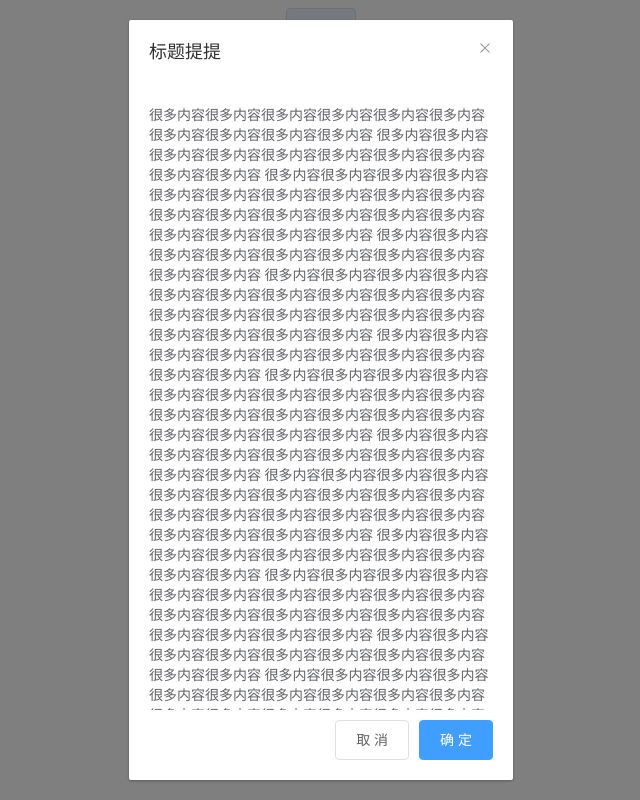
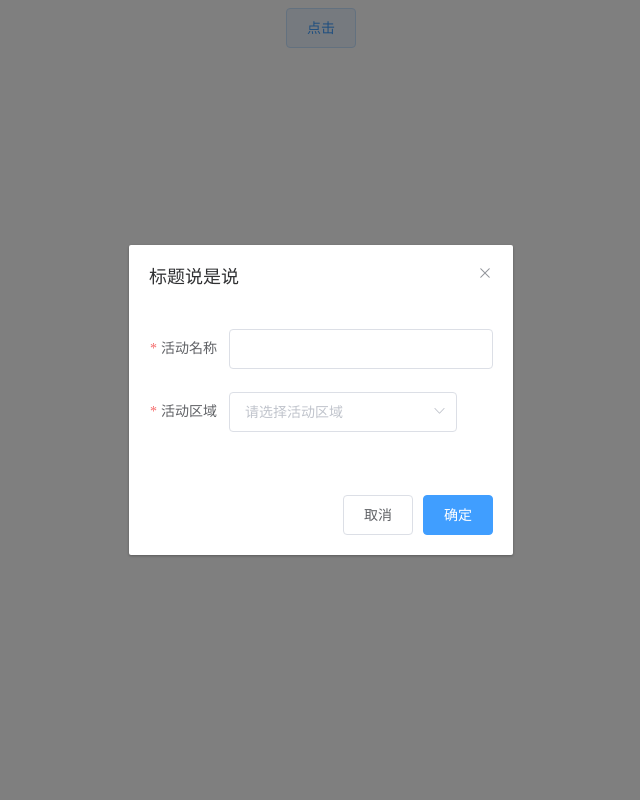
Before and after one commit to chendonming/NewVue, a Vue app in the folder UI/: page / in a window 1280 px wide. Both pictures are taken after a click on the button "点击". Shown: the whole page, without its empty margins (319-959 px from the left). Built offline with nearby package versions, Linux system fonts and the light colour scheme.

Commit message:
i18n and validator for  form-item

```diff
--- a/UI/package.json
+++ b/UI/package.json
@@ -1,6 +1,11 @@
 {
   "name": "newvue",
   "version": "0.1.0",
+  "author": {
+    "email": "2283973011@qq.com",
+    "name": "chendm",
+    "url": "https://github.com/chendonming"
+  },
   "private": true,
   "scripts": {
     "serve": "vue-cli-service serve",
@@ -12,6 +17,7 @@
     "core-js": "^3.6.4",
     "element-ui": "^2.13.0",
     "vue": "^2.6.11",
+    "vue-i18n": "^8.15.5",
     "vue-router": "^3.1.5"
   },
   "devDependencies": {
--- /dev/null
+++ b/UI/src/common/validator.js
@@ -0,0 +1,20 @@
+/**
+ * 校验器
+ */
+export default {
+  mobile: (vue) => (rule, value, callback) => {
+    if (!/^1[0-9]{10}$/.test(value)) {
+      callback(new Error(`${vue.$t('mobileError')}`));
+    } else {
+      callback();
+    }
+  },
+
+  email: (vue) => (rule, value, callback) => {
+    if (!/[a-zA-Z0-9_-]+@[a-zA-Z0-9_-]+(\.[a-zA-Z0-9_-]+)+$/.test(value)) {
+      callback(new Error(`${vue.$t('emailError')}`));
+    } else {
+      callback();
+    }
+  },
+};
--- /dev/null
+++ b/UI/src/components/CForm.vue
@@ -0,0 +1,79 @@
+<template>
+  <div>
+    <el-form ref="form" v-bind="$attrs" :rules="defaultRules">
+      <slot></slot>
+    </el-form>
+  </div>
+</template>
+
+<script>
+import validator from '@/common/validator';
+/**
+ * Basic Form Components
+ */
+export default {
+  inheritAttrs: false,
+  props: {
+    // Whether the default rule is enabled
+    defaultRulesSwitch: {
+      type: Boolean,
+      default: true,
+    },
+    mobile: {
+      type: Boolean,
+      default: false,
+    },
+  },
+  data() {
+    return {
+      defaultRules: {}, // Default configuration made by interception
+    };
+  },
+  created() {
+    const arr = this.$slots.default.map((v) => ({
+      ...v.componentOptions.propsData,
+      ...v.data.attrs,
+    }));
+    arr.forEach((v) => {
+      if (Object.prototype.hasOwnProperty.call(v, 'required')) {
+        if (!this.defaultRules[v.prop]) {
+          this.$set(this.defaultRules, v.prop, []);
+        }
+        this.defaultRules[v.prop].push({
+          required: true,
+          message: `${v.label}${this.$t('canntNull')}`,
+          trigger: 'blur',
+        });
+      }
+
+      if (Object.prototype.hasOwnProperty.call(v, 'mobile')) {
+        if (!this.defaultRules[v.prop]) {
+          this.$set(this.defaultRules, v.prop, []);
+        }
+        this.defaultRules[v.prop].push({
+          validator: validator.mobile(this),
+          trigger: 'blur',
+        });
+      }
+
+      if (Object.prototype.hasOwnProperty.call(v, 'email')) {
+        if (!this.defaultRules[v.prop]) {
+          this.$set(this.defaultRules, v.prop, []);
+        }
+        this.defaultRules[v.prop].push({
+          validator: validator.email(this),
+          trigger: 'blur',
+        });
+      }
+    });
+  },
+  methods: {
+    validate(fn) {
+      return this.$refs.form.validate(fn);
+    },
+  },
+};
+</script>
+
+<style>
+</style>
--- a/UI/src/components/base/popup.vue
+++ b/UI/src/components/base/CPopup.vue
@@ -3,32 +3,33 @@
     <el-dialog
       ref="dialog"
       :append-to-body="true"
-      v-bind="elprops"
+      v-bind="$attrs"
       top="0"
       :visible.sync="show"
       :before-close="handleClose"
       width="30%"
-      v-moveAnyWhere="'asas'"
     >
       <slot></slot>
       <span slot="footer" class="dialog-footer">
-        <el-button @click="closeModal">取 消</el-button>
-        <el-button type="primary" @click="closeModal">确 定</el-button>
+        <el-button @click="closeModal">{{$t('cancel')}}</el-button>
+        <el-button type="primary" @click="submit">{{$t('submit')}}</el-button>
       </span>
     </el-dialog>
   </div>
 </template>
 
 <script>
+/**
+ * Basic popup assembly
+ */
 export default {
-  name: 'popup',
+  name: 'cpopup',
+  inheritAttrs: false,
   props: {
-    // 是否可见
+    // Is visible
     visible: Boolean,
-    // 是否可以拖动
+    // Whether it can be dragged
     draggable: Boolean,
-    // el-dialog自身的props
-    elprops: Object,
   },
   data() {
     return {
@@ -41,8 +42,10 @@ export default {
       endY: 0,
       allowDrag: true,
       instance: null,
-
-      maxGap: 20, // 最大空隙 即弹窗上下都要有至少maxGap的空隙
+      // The maximum gap is that
+      // there must be a gap of at least maxGap above
+      // and below the popup window.
+      maxGap: 20,
     };
   },
   mounted() {
@@ -66,7 +69,7 @@ export default {
       this.show = val;
       if (val) {
         this.$nextTick(() => {
-          // 居中显示
+          // Center display
           const dom = this.instance || this.getInstance();
           this.instance = dom;
           const height = dom.offsetHeight;
@@ -104,13 +107,14 @@ export default {
     }
   },
   methods: {
+    submit() {
+      this.$emit('submit');
+    },
+
     getInstance() {
       return this.$refs.dialog.$el.querySelector('.el-dialog');
     },
 
-    /**
-     * 处理实例的位置
-     */
     handleInstancePosition(top, left) {
       const dom = this.instance;
       dom.style.top = `${top}px`;
@@ -121,9 +125,6 @@ export default {
       done();
     },
 
-    /**
-     * 处理鼠标按下事件
-     */
     handleMousedown(e) {
       if (this.allowDrag && e.target.closest('.el-dialog__header')) {
         this.allowDrag = false;
@@ -132,9 +133,6 @@ export default {
       }
     },
 
-    /**
-     * 处理鼠标移动
-     */
     handleMousemove(e) {
       if (!this.allowDrag) {
         const x = e.pageX;
@@ -146,9 +144,6 @@ export default {
       }
     },
 
-    /**
-     * 处理鼠标弹起事件
-     */
     handleMouseup() {
       if (this.instance && !this.allowDrag) {
         this.allowDrag = true;
--- a/UI/src/components/base/direct/moveAnyWhere.js
+++ /dev/null
@@ -1,7 +0,0 @@
-import Vue from 'vue';
-
-Vue.directive('moveAnyWhere', {
-  bind(el, binding) {
-    console.log(el, binding);
-  },
-});
--- /dev/null
+++ b/UI/src/i18n/i18n.js
@@ -0,0 +1,15 @@
+import Vue from 'vue';
+import VueI18n from 'vue-i18n';
+import locale from 'element-ui/lib/locale';
+import messages from './lang';
+
+Vue.use(VueI18n);
+
+const i18n = new VueI18n({
+  locale: 'cn',
+  messages,
+});
+
+locale.i18n((key, value) => i18n.t(key, value));
+
+export default i18n;
--- /dev/null
+++ b/UI/src/i18n/lang/cn.js
@@ -0,0 +1,12 @@
+import zhLocale from 'element-ui/lib/locale/lang/zh-CN';
+
+const cn = {
+  cancel: '取消',
+  submit: '确定',
+  canntNull: '不能为空',
+  mobileError: '手机号码错误',
+  emailError: '电子邮箱错误',
+  ...zhLocale,
+};
+
+export default cn;
--- /dev/null
+++ b/UI/src/i18n/lang/en.js
@@ -0,0 +1,12 @@
+import enLocale from 'element-ui/lib/locale/lang/en';
+
+const en = {
+  cancel: 'cancel',
+  submit: 'submit',
+  canntNull: 'can\'t be null',
+  mobileError: 'mobile validate error',
+  emailError: 'email validate error',
+  ...enLocale,
+};
+
+export default en;
--- /dev/null
+++ b/UI/src/i18n/lang/index.js
@@ -0,0 +1,7 @@
+import en from './en';
+import cn from './cn';
+
+export default {
+  en,
+  cn,
+};
--- a/UI/src/views/Home.vue
+++ b/UI/src/views/Home.vue
@@ -1,55 +1,52 @@
 <template>
   <div>
     <el-button @click="visible = true">点击</el-button>
-    <popup :visible.sync="visible" :draggable="true" :elprops="elprops">
-      很多内容很多内容很多内容很多内容很多内容很多内容很多内容很多内容很多内容很多内容
-      很多内容很多内容很多内容很多内容很多内容很多内容很多内容很多内容很多内容很多内容
-      很多内容很多内容很多内容很多内容很多内容很多内容很多内容很多内容很多内容很多内容
-      很多内容很多内容很多内容很多内容很多内容很多内容很多内容很多内容很多内容很多内容
-      很多内容很多内容很多内容很多内容很多内容很多内容很多内容很多内容很多内容很多内容
-      很多内容很多内容很多内容很多内容很多内容很多内容很多内容很多内容很多内容很多内容
-      很多内容很多内容很多内容很多内容很多内容很多内容很多内容很多内容很多内容很多内容
-      很多内容很多内容很多内容很多内容很多内容很多内容很多内容很多内容很多内容很多内容
-      很多内容很多内容很多内容很多内容很多内容很多内容很多内容很多内容很多内容很多内容
-      很多内容很多内容很多内容很多内容很多内容很多内容很多内容很多内容很多内容很多内容
-      很多内容很多内容很多内容很多内容很多内容很多内容很多内容很多内容很多内容很多内容
-      很多内容很多内容很多内容很多内容很多内容很多内容很多内容很多内容很多内容很多内容
-      很多内容很多内容很多内容很多内容很多内容很多内容很多内容很多内容很多内容很多内容
-      很多内容很多内容很多内容很多内容很多内容很多内容很多内容很多内容很多内容很多内容
-      很多内容很多内容很多内容很多内容很多内容很多内容很多内容很多内容很多内容很多内容
-      很多内容很多内容很多内容很多内容很多内容很多内容很多内容很多内容很多内容很多内容
-      很多内容很多内容很多内容很多内容很多内容很多内容很多内容很多内容很多内容很多内容
-      很多内容很多内容很多内容很多内容很多内容很多内容很多内容很多内容很多内容很多内容
-      很多内容很多内容很多内容很多内容很多内容很多内容很多内容很多内容很多内容很多内容
-      很多内容很多内容很多内容很多内容很多内容很多内容很多内容很多内容很多内容很多内容
-      很多内容很多内容很多内容很多内容很多内容很多内容很多内容很多内容很多内容很多内容
-      很多内容很多内容很多内容很多内容很多内容很多内容很多内容很多内容很多内容很多内容
-      很多内容很多内容很多内容很多内容很多内容很多内容很多内容很多内容很多内容很多内容
-      很多内容很多内容很多内容很多内容很多内容很多内容很多内容很多内容很多内容很多内容
-      很多内容很多内容很多内容很多内容很多内容很多内容很多内容很多内容很多内容很多内容
-      很多内容很多内容很多内容很多内容很多内容很多内容很多内容很多内容很多内容很多内容
-      很多内容很多内容很多内容很多内容很多内容很多内容很多内容很多内容很多内容很多内容
-      很多内容很多内容很多内容很多内容很多内容很多内容很多内容很多内容很多内容很多内容
-      很多内容很多内容很多内容很多内容很多内容很多内容很多内容很多内容很多内容很多内容
-      很多内容很多内容很多内容很多内容很多内容很多内容很多内容很多内容很多内容很多内容
-      很多内容很多内容很多内容很多内容很多内容很多内容很多内容很多内容很多内容很多内容
-      很多内容很多内容很多内容很多内容很多内容很多内容很多内容很多内容很多内容很多内容
+    <popup
+      :visible.sync="visible"
+      title="标题说是说"
+      :draggable="true"
+      @submit="submit"
+    >
+      <c-form ref="form" :model="form" label-width="80px">
+        <el-form-item label="活动名称" prop="name" required mobile email>
+          <el-input v-model="form.name"></el-input>
+        </el-form-item>
+        <el-form-item label="活动区域" prop="region" required>
+          <el-select v-model="form.region" placeholder="请选择活动区域">
+            <el-option label="区域一" value="1"></el-option>
+            <el-option label="区域二" value="2"></el-option>
+          </el-select>
+        </el-form-item>
+      </c-form>
     </popup>
   </div>
 </template>
 
 <script>
-import popup from '@/components/base/popup';
+import popup from '@/components/base/CPopup';
+import CForm from '@/components/CForm';
+
 
 export default {
-  components: { popup },
+  components: { popup, CForm },
   data() {
     return {
       visible: false,
-      elprops: {
-        title: '标题提提',
+      form: {
+        name: '',
+        region: '',
       },
     };
+  },
+
+  methods: {
+    submit() {
+      this.$refs.form.validate((valid) => {
+        if (valid) {
+          console.log('校验成功');
+        }
+      });
+    },
   },
 };
 </script>
```
Also changed, not shown: UI/src/main.js (+10 -3 lines), 1 other file (tests, documents, lock files or other folders).
